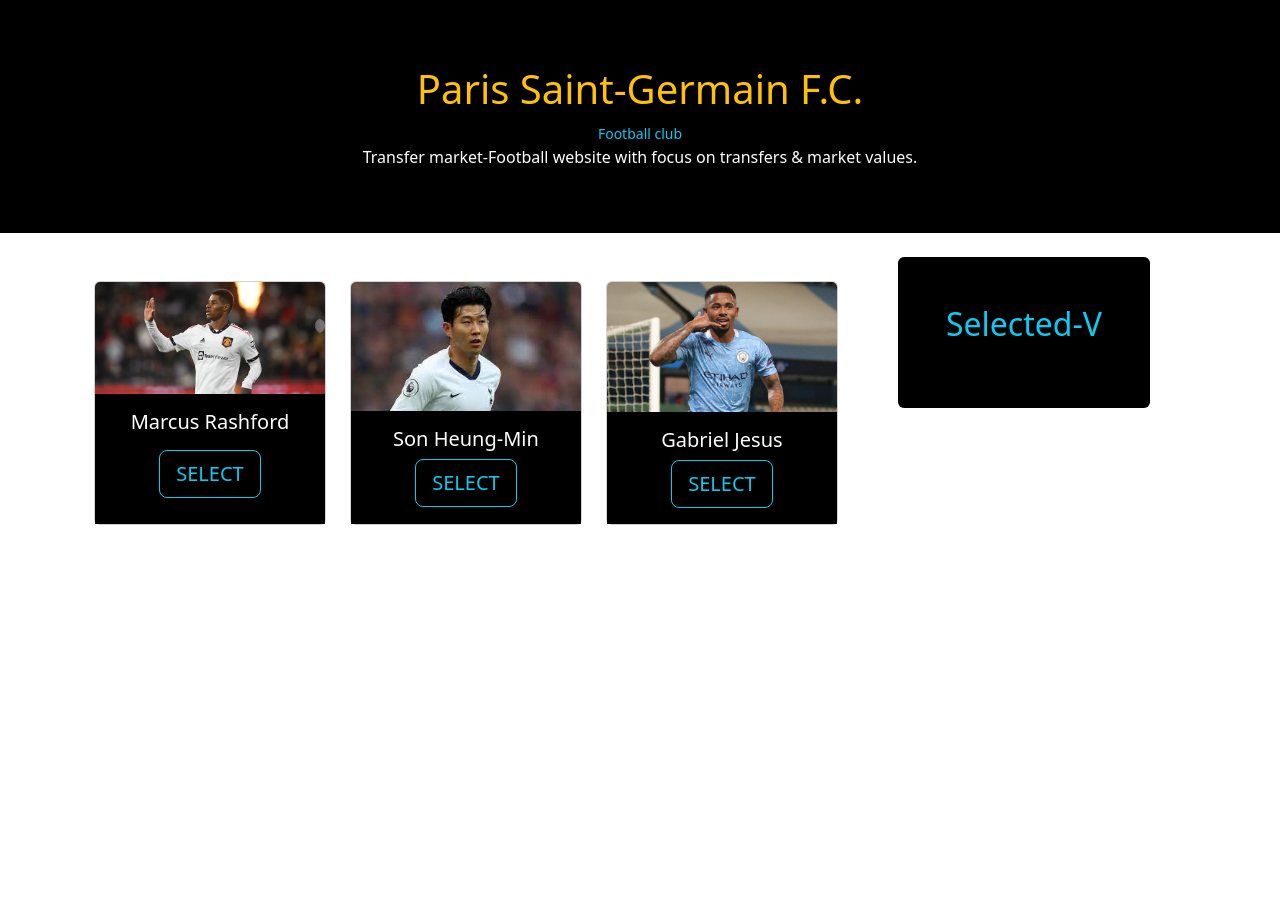
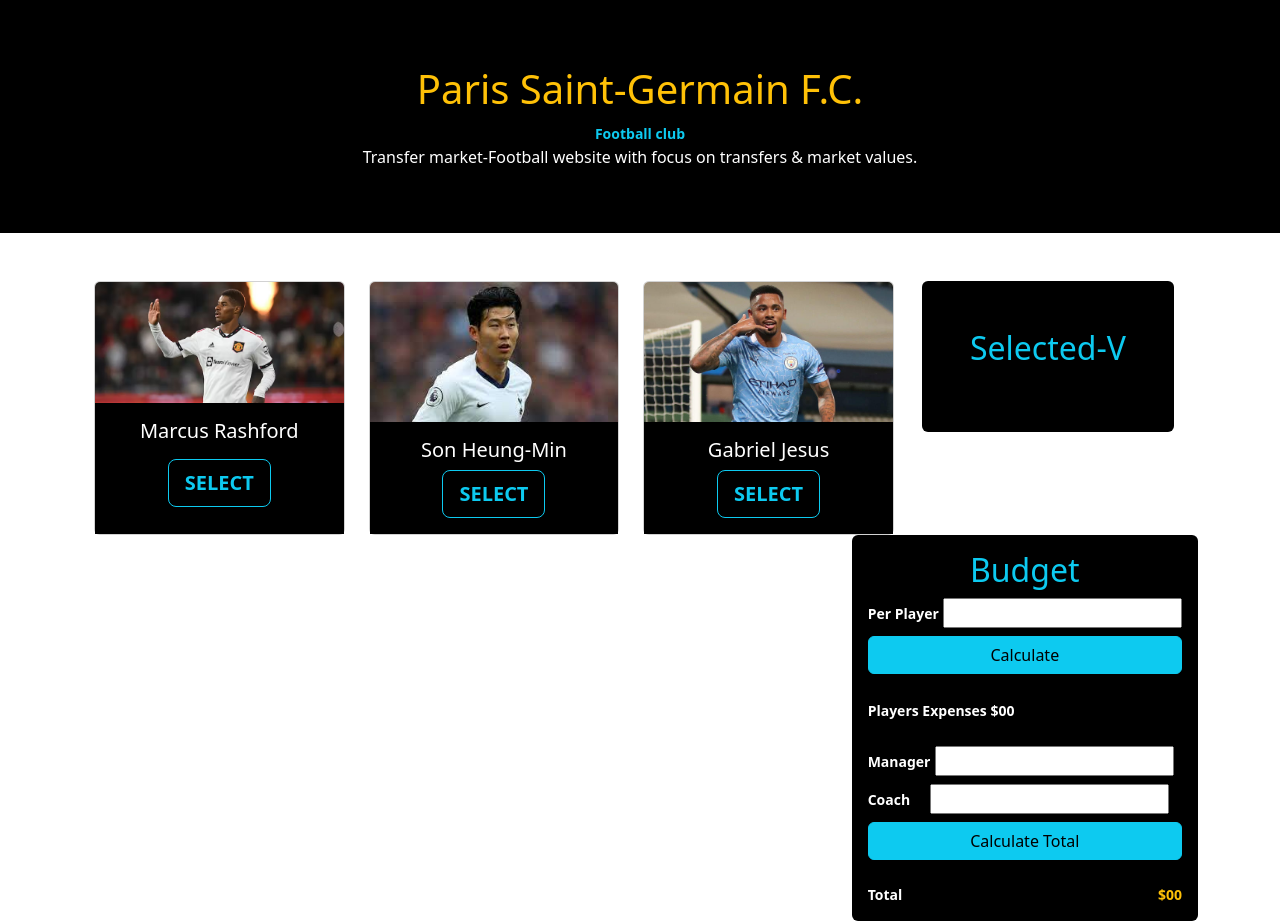
Before and after one commit to zidane75/fifth-assignment, a plain HTML site: page index.html in a window 1280 px wide. Shown: the part 808-1729 px from the top of the page. Before the commit the page ends 1333 px from the top, so only its background shows below. Drawn offline with nearby package versions, Linux system fonts and the light colour scheme.

Commit message:
second aside added

```diff
--- a/index.html
+++ b/index.html
@@ -14,14 +14,14 @@
         <div class="text-center">
             <img class="w-50 " src="images/Footballer-Player-Transparent.png" alt="">
             <h1 class="text-warning">Paris Saint-Germain F.C.</h1>
-            <small class="text-info">Football club</small>
+            <small class="text-info fw-bold">Football club</small>
             <p class="text-white">Transfer market-Football website with focus on transfers & market values.</p>
         </div>
     </header>
     <main>
         <section class="container mt-5">
             <div>
-                <aside class="text-white float-end bg-black p-5 rounded mx-5">
+                <aside class="text-white float-end bg-black p-5 rounded mx-3 mt-4 me-4">
                     <h2 class="text-info">Selected-V</h2>
                     <ul id="card-player-name" class=" list-group-numbered">
                         <!-- <li>1</li>
@@ -39,7 +39,7 @@
                         <div class="card-body bg-black text-white">
                             <h5 id="p-name" class="card-title">Marcus Rashford</h5>
 
-                            <button type="button" class=" btn btn-outline-info btn-lg mt-2 "
+                            <button type="button" class=" btn btn-outline-info btn-lg mt-2 fw-bold"
                                 onclick="addPlayers(this)">SELECT</button>
                         </div>
                     </div>
@@ -49,7 +49,7 @@
                         <img src="images/son-2.jpg" class="card-img-top" alt="...">
                         <div class="card-body bg-black text-white">
                             <h5 class="card-title">Son Heung-Min</h5>
-                            <button type="button" class=" btn btn-outline-info btn-lg"
+                            <button type="button" class=" btn btn-outline-info btn-lg fw-bold"
                                 onclick=" addPlayers (this)">SELECT</button>
                         </div>
                     </div>
@@ -60,11 +60,37 @@
                         <div class="card-body bg-black text-white">
                             <h5 class="card-title">Gabriel Jesus</h5>
 
-                            <button type="button" class=" btn btn-outline-info btn-lg"
+                            <button type="button" class=" btn btn-outline-info btn-lg fw-bold"
                                 onclick=" addPlayers (this)">SELECT</button>
                         </div>
                     </div>
                 </div>
+            </div>
+
+            <div>
+                <aside class="bg-black rounded text-white float-end p-3 ms-5 fw-bold">
+                    <div>
+                        <h2 class="text-info text-center ">Budget</h2>
+                        <small class="">Per Player</small>
+                        <input type="text">
+                        <br>
+                        <button type="button" class="btn btn-info mt-2 w-100">Calculate</button>
+                    </div>
+                    <div class="mt-4">
+                        <small>Players Expenses $<span>00</span></small>
+                        <br>
+                        <small>Manager</small>
+                        <input class="mt-4" type="text">
+                        <br>
+                        <small>Coach</small>
+                        <input class="mt-2 ms-3" type="text">
+                        <br>
+                        <button type="button" class="btn btn-info mt-2 w-100">Calculate Total</button>
+                        <small class="d-flex justify-content-between mt-4">Total <span
+                                class="text-warning">$00</span></small>
+                    </div>
+
+                </aside>
             </div>
 
 
```
